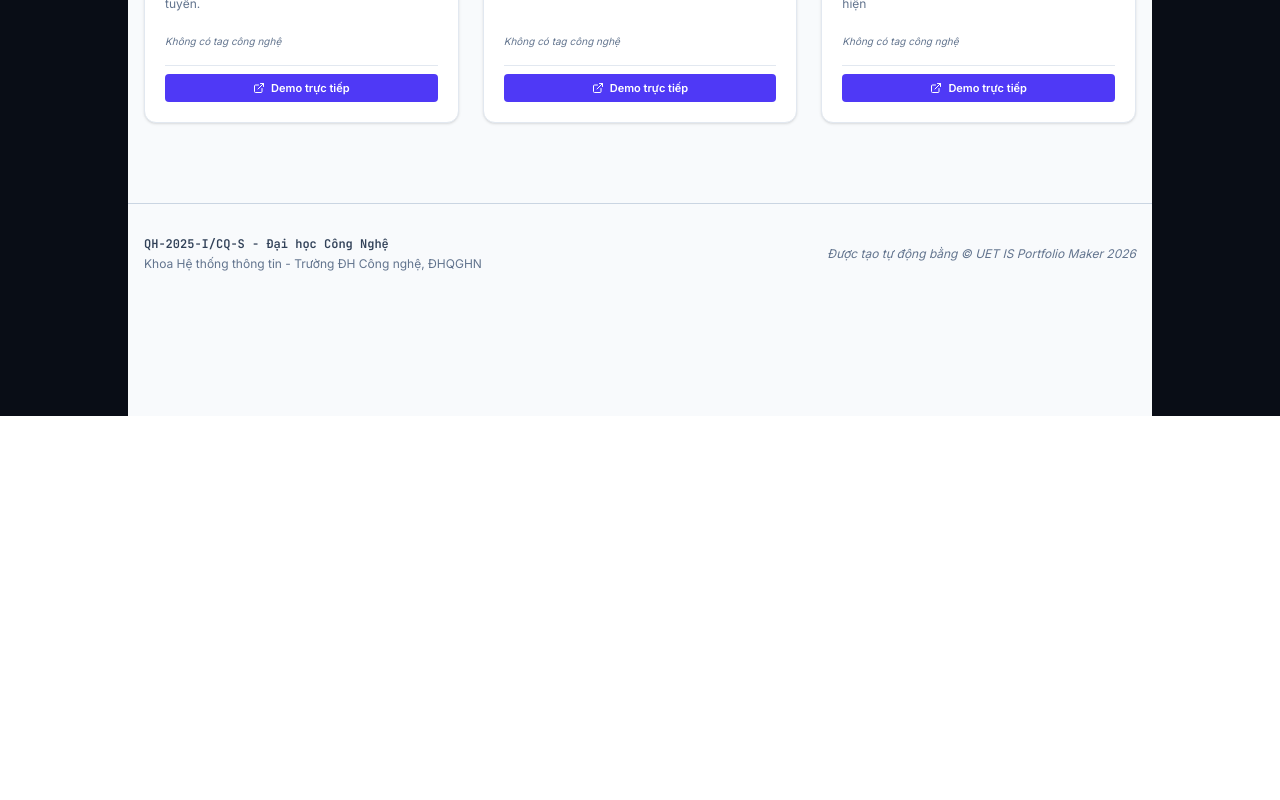
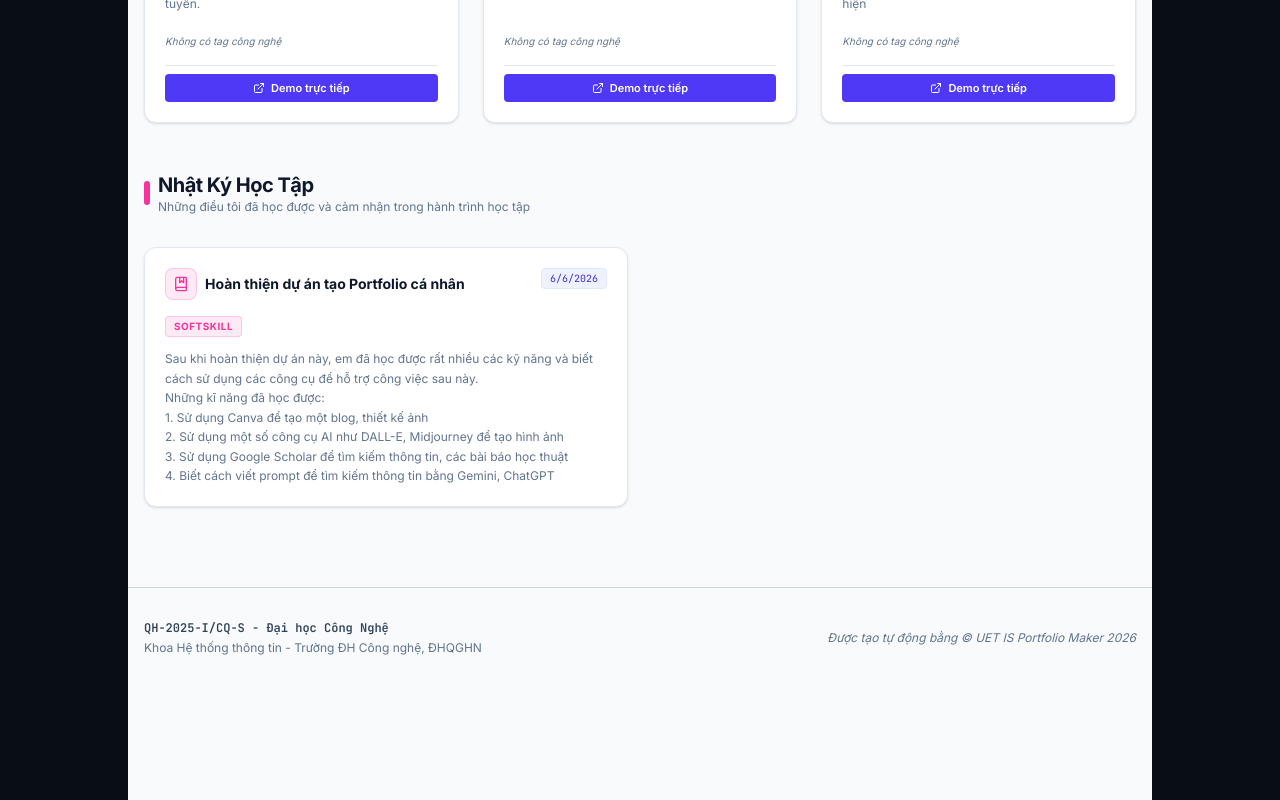
Before and after one commit to tranbichngoc07/MyPortfolio01, a React (Vite) app: page / in a window 1280 px wide. Shown: the part 1916-2716 px from the top of the page. Before the commit the page ends 2332 px from the top, so only its background shows below. Built offline with nearby package versions, Linux system fonts and the light colour scheme.

Commit message:
Update ProfilePreview.tsx

```diff
--- a/src/components/ProfilePreview.tsx
+++ b/src/components/ProfilePreview.tsx
@@ -30,7 +30,7 @@ export const ProfilePreview: React.FC<ProfilePreviewProps> = ({
   activeTheme,
   hideEditor
 }) => {
-  const { personalInfo, learningGoals, portfolioGoals, projects } = data;
+  const { personalInfo, learningGoals, portfolioGoals, projects, reflections } = data;
   const vars = activeTheme.cssVariables;
 
   // Split goals by type
@@ -414,6 +414,47 @@ export const ProfilePreview: React.FC<ProfilePreviewProps> = ({
         </section>
       </div>
 
+      {/* REFLECTIONS / NHẬT KÝ SECTION */}
+      {reflections && reflections.length > 0 && (
+        <div className="max-w-5xl mx-auto px-4 mt-12">
+          <section className="space-y-6">
+            <div className="flex items-center gap-2 pb-2">
+              <div className="w-1.5 h-6 rounded-full bg-pink-500"></div>
+              <div>
+                <h2 className="text-xl font-bold tracking-tight">Nhật Ký Học Tập</h2>
+                <p className="text-xs text-slate-500">Những điều tôi đã học được và cảm nhận trong hành trình học tập</p>
+              </div>
+            </div>
+            <div className="grid grid-cols-1 md:grid-cols-2 gap-6">
+              {reflections.map((ref) => (
+                <div
+                  key={ref.id}
+                  className={`p-5 rounded-xl border transition-all duration-200 hover:-translate-y-1 hover:shadow-md ${vars.card}`}
+                >
+                  <div className="flex items-start justify-between gap-3 mb-3">
+                    <div className="flex items-center gap-2">
+                      <span className="w-8 h-8 flex items-center justify-center rounded-lg bg-pink-500/10 text-pink-500 border border-pink-500/20 flex-shrink-0">
+                        <Icons.BookMarked size={16} />
+                      </span>
+                      <h3 className="text-sm font-bold leading-snug">{ref.title}</h3>
+                    </div>
+                    <span className={`text-[10px] font-mono px-2 py-0.5 rounded border whitespace-nowrap flex-shrink-0 ${vars.badge}`}>
+                      {ref.date}
+                    </span>
+                  </div>
+                  {ref.category && (
+                    <span className="inline-block text-[10px] uppercase tracking-wider font-bold text-pink-500 bg-pink-500/10 border border-pink-500/20 px-2 py-0.5 rounded mb-3">
+                      {ref.category}
+                    </span>
+                  )}
+                  <p className={`text-xs leading-relaxed whitespace-pre-line ${vars.textMuted}`}>{ref.content}</p>
+                </div>
+              ))}
+            </div>
+          </section>
+        </div>
+      )}
+
       {/* FOOTER SECTION */}
       <footer className="mt-20 border-t border-opacity-10 border-slate-300 dark:border-slate-800 pt-8 pb-12">
         <div className="max-w-5xl mx-auto px-4 flex flex-col md:flex-row items-center justify-between gap-4 text-center md:text-left text-xs text-slate-500">
```
